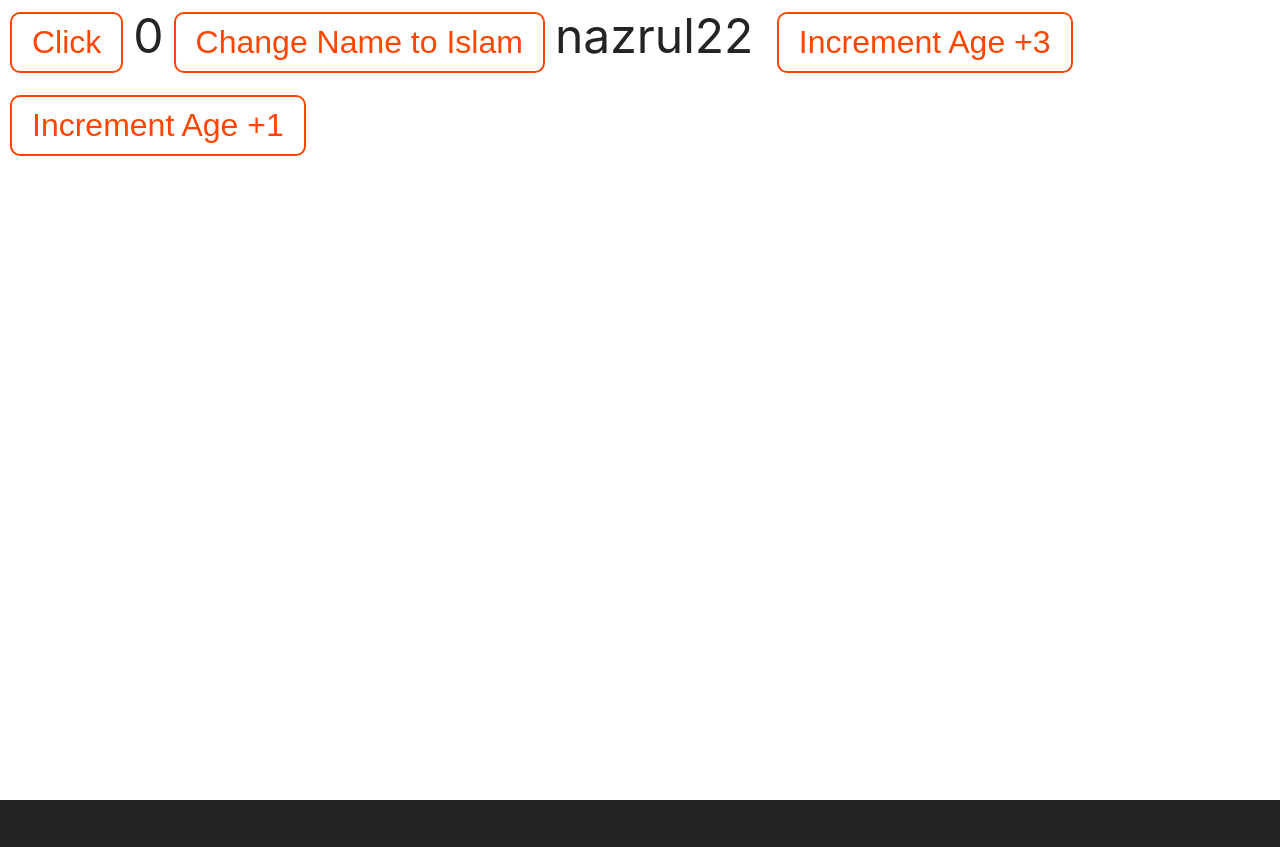
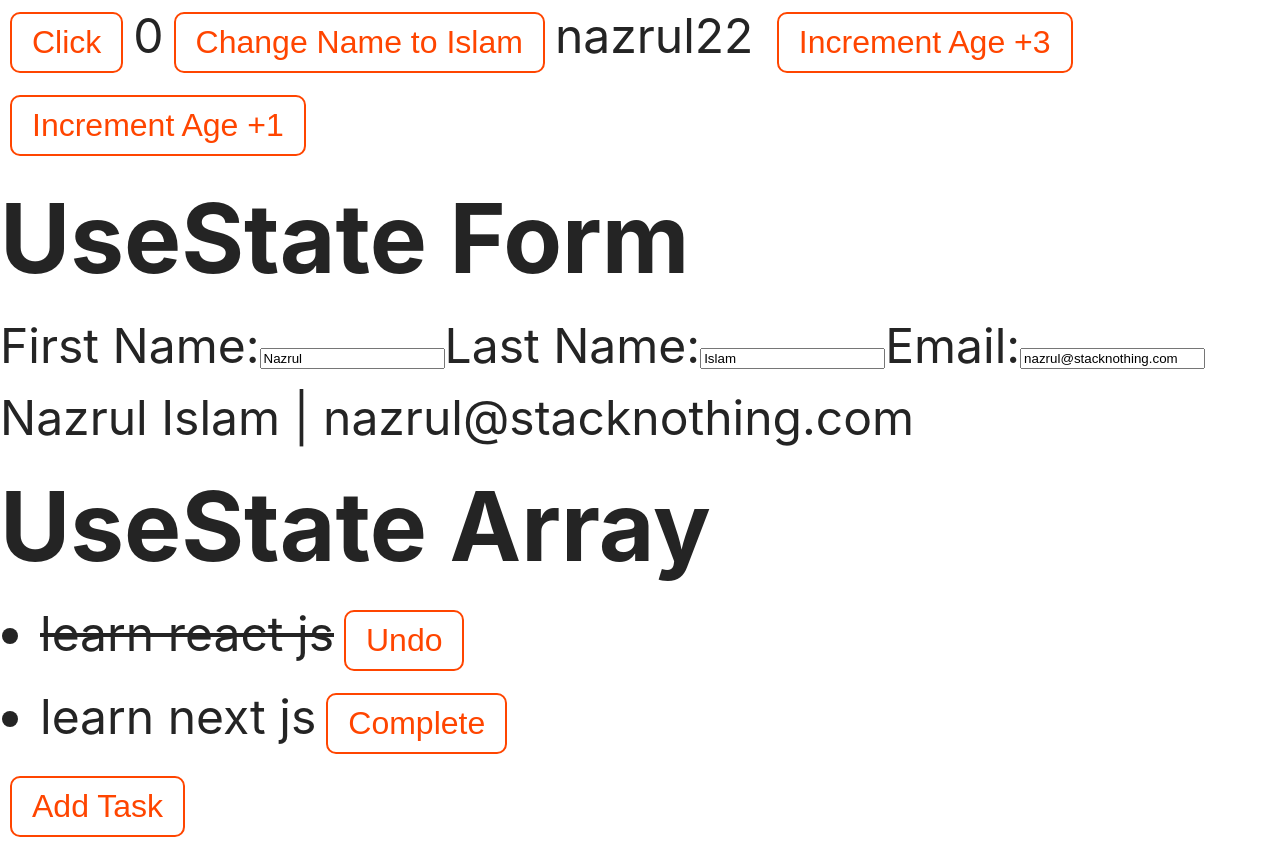
Before and after one commit to nazrulislambhat/react, a React (Vite) app: page / in a window 1280 px wide. Before the commit the page ends 800 px from the top, so only its background shows below. Built offline with nearby package versions, Linux system fonts and the light colour scheme.

Commit message:
Initial Commit

```diff
--- a/src/App.jsx
+++ b/src/App.jsx
@@ -1,6 +1,9 @@
 import ChildComponent from './components/ChildComponent';
 import { useState } from 'react';
-import UseState from './components/UseState.jsx'
+import UseState from './components/UseState.jsx';
+import UseStateForm from './components/UseStateForm.jsx';
+import UseStateArray from './components/UseStateArray.jsx';
+import TaskList from './components/UseStateArray.jsx';
 function App() {
   // const [isShown, setIsShown] = useState(false);
   // const Child = isShown ? <ChildComponent /> : null;
@@ -9,6 +12,8 @@ function App() {
       {/*<button onClick={() => setIsShown((s) => !s)}>Show/Hide</button>*/}
       {/*{Child}*/}
       <UseState />
+      <UseStateForm />
+      <TaskList />
     </div>
   );
 }
--- /dev/null
+++ b/src/components/UseStateArray.jsx
@@ -0,0 +1,47 @@
+import { useState } from 'react';
+
+function TaskList() {
+  const [tasks, setTasks] = useState([
+    { id: 1, text: 'learn react js', completed: true },
+    { id: 2, text: 'learn next js', completed: false },
+  ]);
+
+  const addTask = (newTask) => {
+    setTasks((prevTasks) => [
+      ...prevTasks,
+      { id: Date.now(), text: newTask, completed: false },
+    ]);
+  };
+
+  const toggleTaskCompletion = (taskId) => {
+    setTasks((prevTasks) =>
+      prevTasks.map((task) =>
+        task.id === taskId ? { ...task, completed: !task.completed } : task
+      )
+    );
+  };
+  return (
+    <div>
+      <h1>UseState Array</h1>
+      <ul>
+        {tasks.map((task) => (
+          <li key={task.id}>
+            <span
+              style={{
+                textDecoration: task.completed ? 'line-through' : 'none',
+              }}
+            >
+              {' '}
+              {task.text}
+            </span>
+            <button onClick={() => toggleTaskCompletion(task.id)}>
+              {task.completed ? 'Undo' : 'Complete'}
+            </button>
+          </li>
+        ))}
+      </ul>
+      <button onClick={() => addTask('New Task')}>Add Task</button>
+    </div>
+  );
+}
+export default TaskList;
--- /dev/null
+++ b/src/components/UseStateForm.jsx
@@ -0,0 +1,55 @@
+import { useState } from 'react';
+
+export default function UseStateForm() {
+  const [form, setForm] = useState({
+    firstName: 'Nazrul',
+    lastName: 'Islam',
+    email: 'nazrul@stacknothing.com',
+  });
+  return (
+    <div>
+      <h1>UseState Form</h1>
+      <label>
+        First Name:
+        <input
+          value={form.firstName}
+          onChange={(e) => {
+            setForm({
+              ...form,
+              firstName: e.target.value,
+            });
+          }}
+        />
+      </label>
+      <label>
+        Last Name:
+        <input
+          value={form.lastName}
+          onChange={(e) => {
+            setForm({
+              ...form,
+              lastName: e.target.value,
+            });
+          }}
+        />
+      </label>
+      <label>
+        Email:
+        <input
+          value={form.email}
+          onChange={(e) => {
+            setForm({
+              ...form,
+              email: e.target.value,
+            });
+          }}
+        />
+      </label>
+      <p>
+        {form.firstName} {form.lastName}
+        <span> | </span>
+        {form.email}
+      </p>
+    </div>
+  );
+}
```
